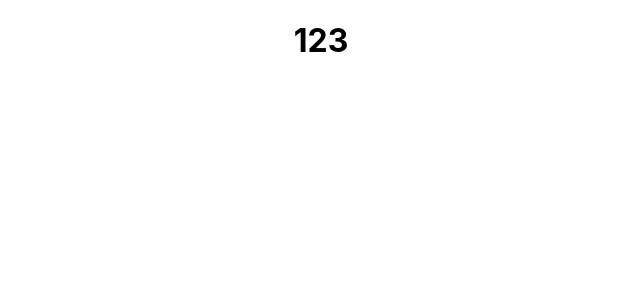
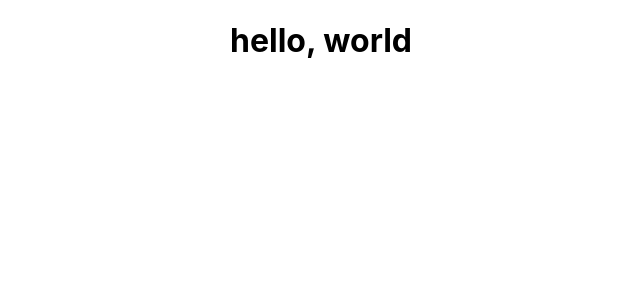
Before and after one commit to ejelome/pfinder, a React (Create React App) app: page / in a window 1280 px wide. Shown: the top 300 px of the page, without its empty margins (319-959 px from the left). Built offline with nearby package versions, Linux system fonts and the light colour scheme.

Commit message:
Add state with constructor

```diff
--- a/src/App.js
+++ b/src/App.js
@@ -1,28 +1,25 @@
 import React, { Component } from "react";
-import PropTypes from "prop-types";
 import "./App.css";
 
 class Heading extends Component {
-  static defaultProps = {
-    title: "hello, world",
-  };
+  constructor() {
+    super();
 
-  static propTypes = {
-    title: PropTypes.string.isRequired,
-  };
+    this.state = {
+      title: "hello, world",
+    };
+  }
 
   render() {
-    return <h1>{this.props.title}</h1>;
+    return <h1>{this.state.title}</h1>;
   }
 }
 
 class App extends Component {
   render() {
-    const arrayOfNumbers = [1, 2, 3];
-
     return (
       <div className="App">
-        <Heading title={arrayOfNumbers} />
+        <Heading />
       </div>
     );
   }
```
